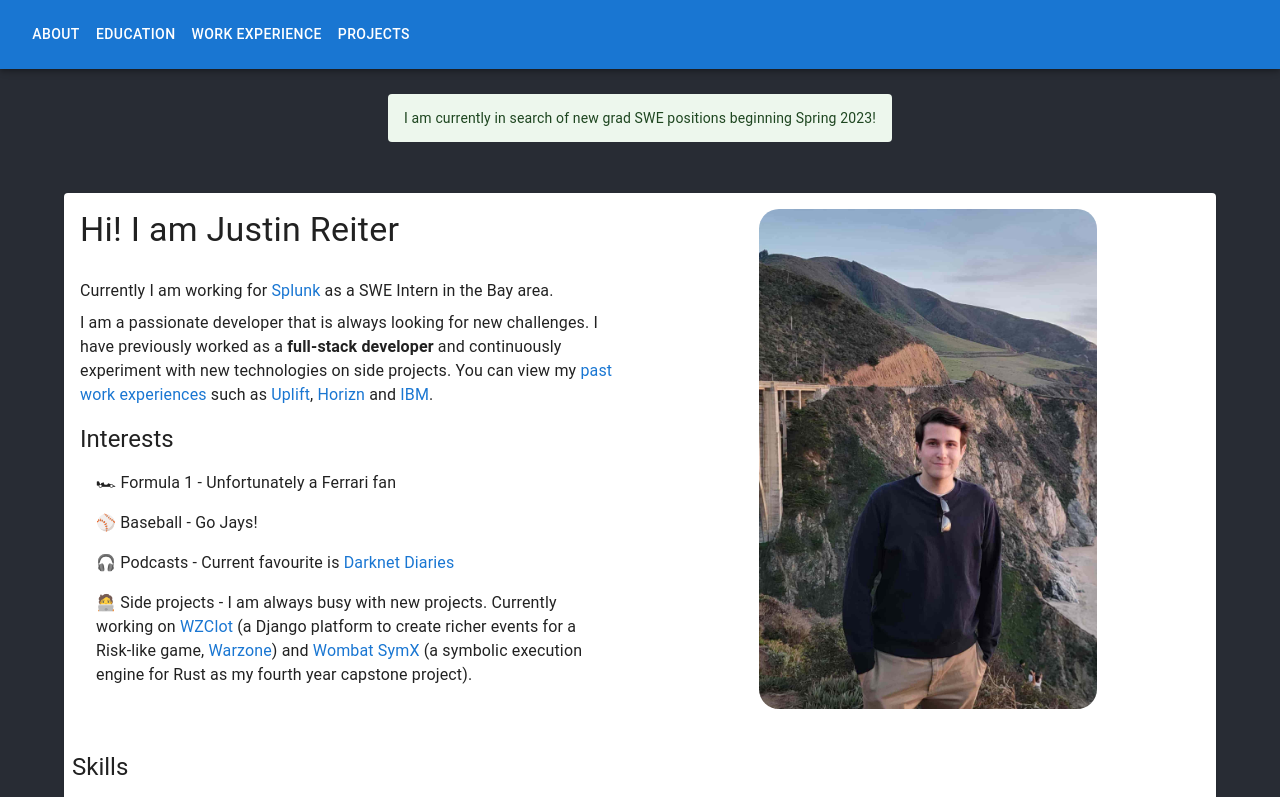
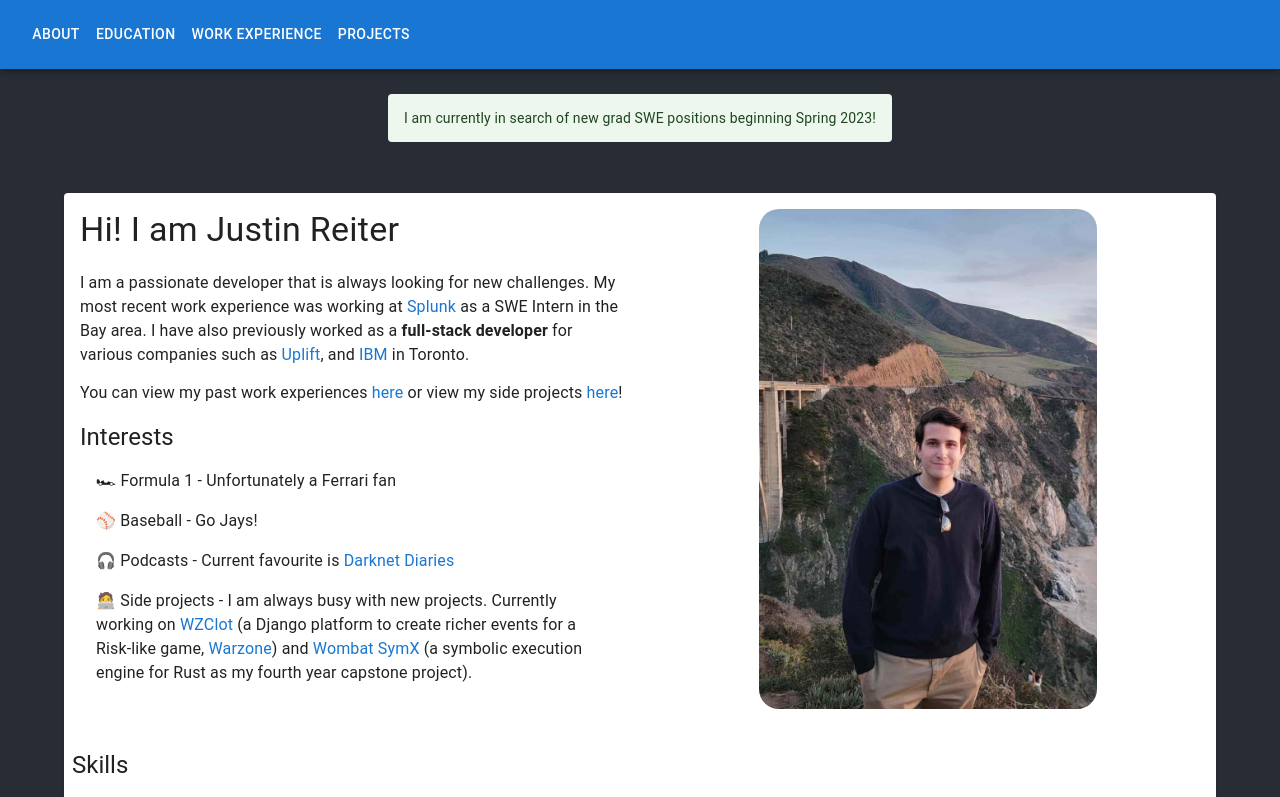
Before and after one commit to JustinReiter/JustinReiter.github.io, a React (Create React App) app: page / in a window 1280 px wide. Shown: the top 797 px of the page. Built offline with nearby package versions, Linux system fonts and the light colour scheme.

Commit message:
Update site for 4B study term

```diff
--- a/src/data.ts
+++ b/src/data.ts
@@ -167,12 +167,12 @@ export const experiences : Experience[] = [
     {
         company: 'Splunk',
         title: 'Software Engineer Intern',
-        date: 'Sep 2022 - Present',
+        date: 'Sep 2022 - Dec 2022',
         location: 'San Jose, CA',
         description: [
-            'Member of the Enterprise UI team supporting the Search & Dashboards page',
-            'Upgrading Reports page in Enterprise platform from Backbone.js to React for improved readability & speed',
-            'Improved team vulnerability response via Gitlab pipeline jobs for security scans & dependency updates',
+            'Upgraded page in the Core Enterprise platform from Backbone.js to React for improved accessibility & unified experience',
+            'Improved team dependency vulnerability response via Gitlab pipeline jobs for security scans & dependency updates',
+            'Fixed severe accessibility bugs in the Core platform preventing users from navigating table views',
         ],
         keywords: [
             'React',
--- a/src/views/home/index.tsx
+++ b/src/views/home/index.tsx
@@ -59,11 +59,13 @@ const Home = () => {
               </Typography>
 
               <Typography
+                gutterBottom
                 variant="body1"
                 component="div"
-                sx={{ pt: 2 }}
+                sx={{ pt: 1 }}
               >
-                Currently I am working for{" "}
+                I am a passionate developer that is always looking for new
+                challenges. My most recent work experience was working at{" "}
                 <Link
                   href="https://www.splunk.com/"
                   rel="noopener"
@@ -71,24 +73,8 @@ const Home = () => {
                   underline="none"
                 >
                   Splunk
-                </Link>{" "} as a SWE Intern in the Bay area.
-              </Typography>
-              <Typography
-                gutterBottom
-                variant="body1"
-                component="div"
-                sx={{ pt: 1 }}
-              >
-                I am a passionate developer that is always looking for new
-                challenges. I have previously worked as a{" "}
-                <Strong>full-stack developer</Strong> and continuously
-                experiment with new technologies on side projects. You can view
-                my{" "}
-                <Link href="/#/experience" underline="none">
-                  past work experiences
-                </Link>{" "}
-                such as{" "}
-                <Link
+                </Link>{" "} as a SWE Intern in the Bay area. I have also previously worked as a{" "}
+                <Strong>full-stack developer</Strong>  for various companies such as <Link
                   href="https://www.uplift.com/"
                   rel="noopener"
                   target="_blank"
@@ -97,14 +83,6 @@ const Home = () => {
                   Uplift
                 </Link>
                 ,{" "}
-                <Link
-                  href="https://horizn.com/"
-                  rel="noopener"
-                  target="_blank"
-                  underline="none"
-                >
-                  Horizn
-                </Link>{" "}
                 and{" "}
                 <Link
                   href="https://www.ibm.com/ca-en"
@@ -113,7 +91,20 @@ const Home = () => {
                   underline="none"
                 >
                   IBM
-                </Link>.
+                </Link> in Toronto.
+              </Typography>
+              <Typography
+                gutterBottom
+                variant="body1"
+                component="div"
+                sx={{ pt: 1 }}
+              >
+                You can view my past work experiences <Link href="/#/experience" underline="none">
+                  here
+                </Link>{" "} or view my side projects{" "}
+                <Link href="/#/projects" underline="none">
+                  here
+                </Link>!
               </Typography>
               <Typography variant="h5" component="div" sx={{ mt: 2 }}>
                 Interests
```
